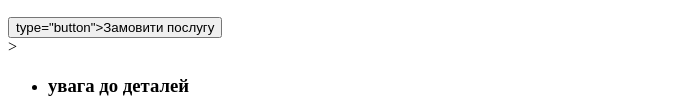
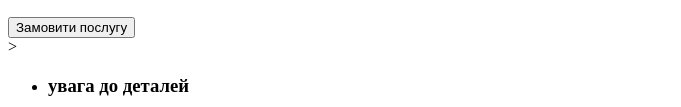
Before and after one commit to DuckSho/wt-markup-01, a plain HTML site: page Index.html in a window 1280 px wide. Shown: the part 199-306 px from the top of the page, without its empty margins (0-681 px from the left). Drawn offline with Linux system fonts and the light colour scheme.

Commit message:
Update Index.html

```diff
--- a/Index.html
+++ b/Index.html
@@ -40,7 +40,7 @@
                     складних завдань для вашого бізнеса
                 </h1>
                 <button>
-                    type="button">Замовити послугу
+                    Замовити послугу
                 </button>
         </section>
 
```
